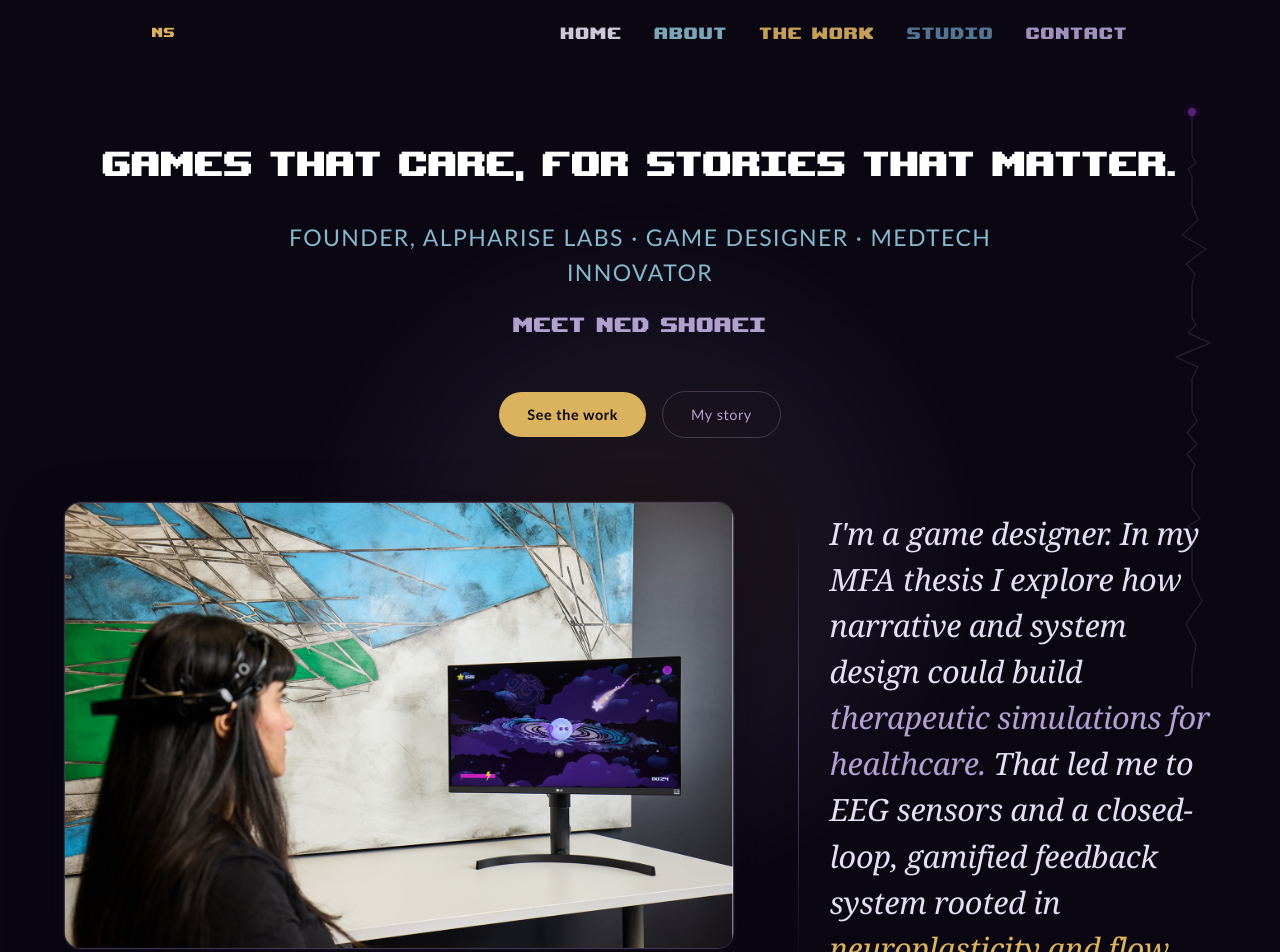
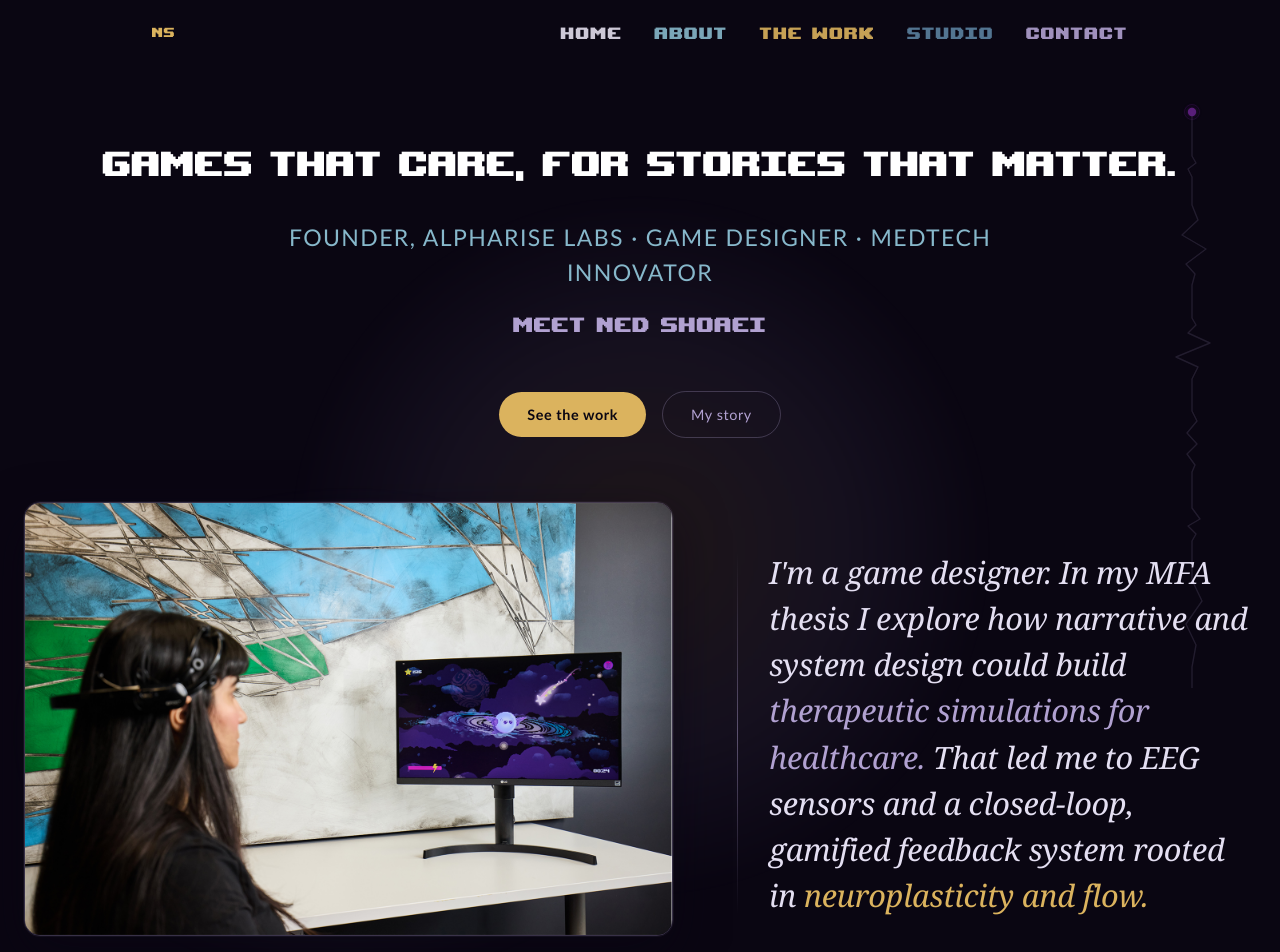
Before and after one commit to NedzZone/alphariselabs-site, a React (Vite) app: page / in a window 1280 px wide. Shown: the top 952 px of the page. Built offline with nearby package versions, Linux system fonts and the light colour scheme.

Commit message:
Hero photo size — Option 2: widen the whole band (max-w-6xl -> 84rem)
Reset ratio to baseline 1.25fr; widen band so photo and memo both grow at
the same ratio. Font/text sizes unchanged. Baseline at photo-size-baseline.

Co-Authored-By: Claude Opus 4.8 (1M context) <noreply@anthropic.com>

```diff
--- a/src/app/components/Hero.tsx
+++ b/src/app/components/Hero.tsx
@@ -118,12 +118,12 @@ export function Hero() {
 
       {/* Photo + memo band — wide hero feature: large portrait + roomy memo */}
       <motion.div
-        className="relative z-10 w-full max-w-6xl mt-12 md:mt-16"
+        className="relative z-10 w-full max-w-[84rem] mt-12 md:mt-16"
         initial={{ opacity: 0, y: 28 }}
         animate={{ opacity: 1, y: 0 }}
         transition={{ duration: 1, delay: 0.4, ease: [0.22, 1, 0.36, 1] }}
       >
-        <div className="grid grid-cols-1 md:grid-cols-[1.6fr_1fr] gap-10 md:gap-16 items-center">
+        <div className="grid grid-cols-1 md:grid-cols-[1.25fr_1fr] gap-10 md:gap-16 items-center">
 
           {/* Left — portrait */}
           <div className="relative">
```
